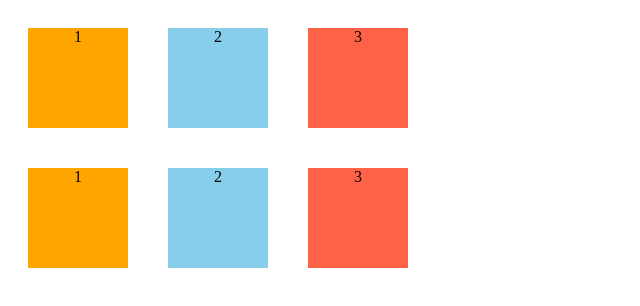
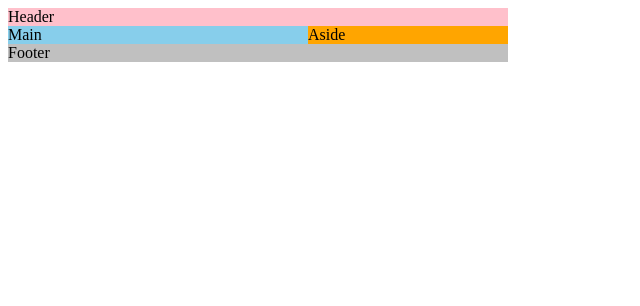
Before and after one commit to daisuke2549/CSS-flex-box, a plain HTML site: page index.html in a window 1280 px wide. Shown: the whole page, without its empty margins (0-640 px from the left). Drawn offline with Linux system fonts and the light colour scheme.

Commit message:
カラムレイアウト作成済み

```diff
--- a/css/style.css
+++ b/css/style.css
@@ -2,16 +2,16 @@ body{
     max-width: 500px;
 }
 
-
+/*
 .container {
     display: flex;
     justify-content: flex-start;
     flex-wrap: wrap;
     flex-basis: auto;
     /* flex-direction: column-reverse;  */
-  }
+  /* } */
 
-  .box {
+  /* .box {
     width: 100px;
     margin:20px;
     height: 100px;
@@ -30,4 +30,28 @@ body{
 
   .box3 {
     background: tomato;
+  } */
+
+
+.container {
+  display: flex;
+}
+
+header {
+    background: pink;
   }
+
+
+main {
+  background: skyblue;
+  flex: 2;
+}
+
+aside {
+  background: orange;
+  width: 200px;
+}
+
+footer {
+  background: silver;
+}
--- a/index.html
+++ b/index.html
@@ -8,13 +8,20 @@
 </head>
 <body>
 
-<div class="container">
+<!-- <div class="container">
     <div class="box box1">1</div>
     <div class="box box2">2</div>
     <div class="box box3">3</div>
     <div class="box box1">1</div>
     <div class="box box2">2</div>
     <div class="box box3">3</div>
+</div> -->
+<header>Header</header>
+<div class="container">
+<main>Main</main>
+<aside>Aside</aside>
 </div>
+<footer>Footer</footer>
+
 </body>
 </html>
```
